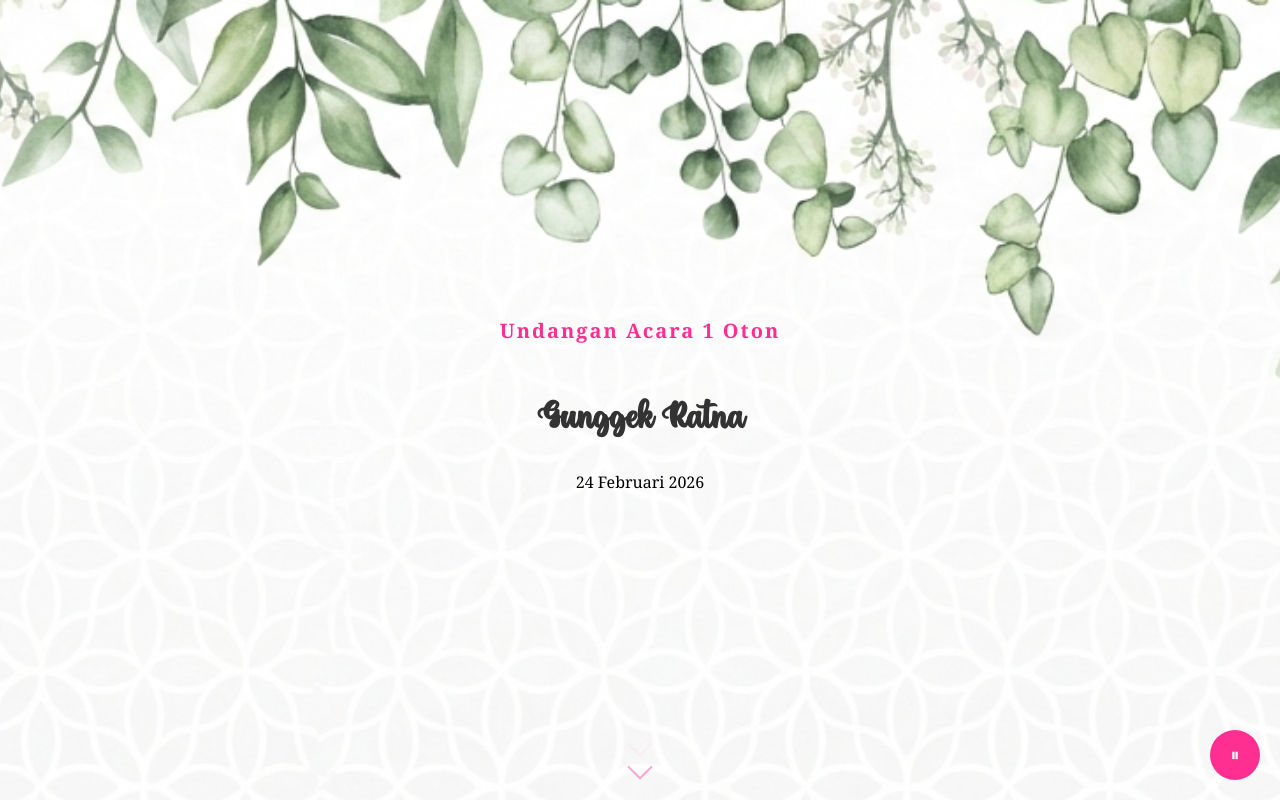
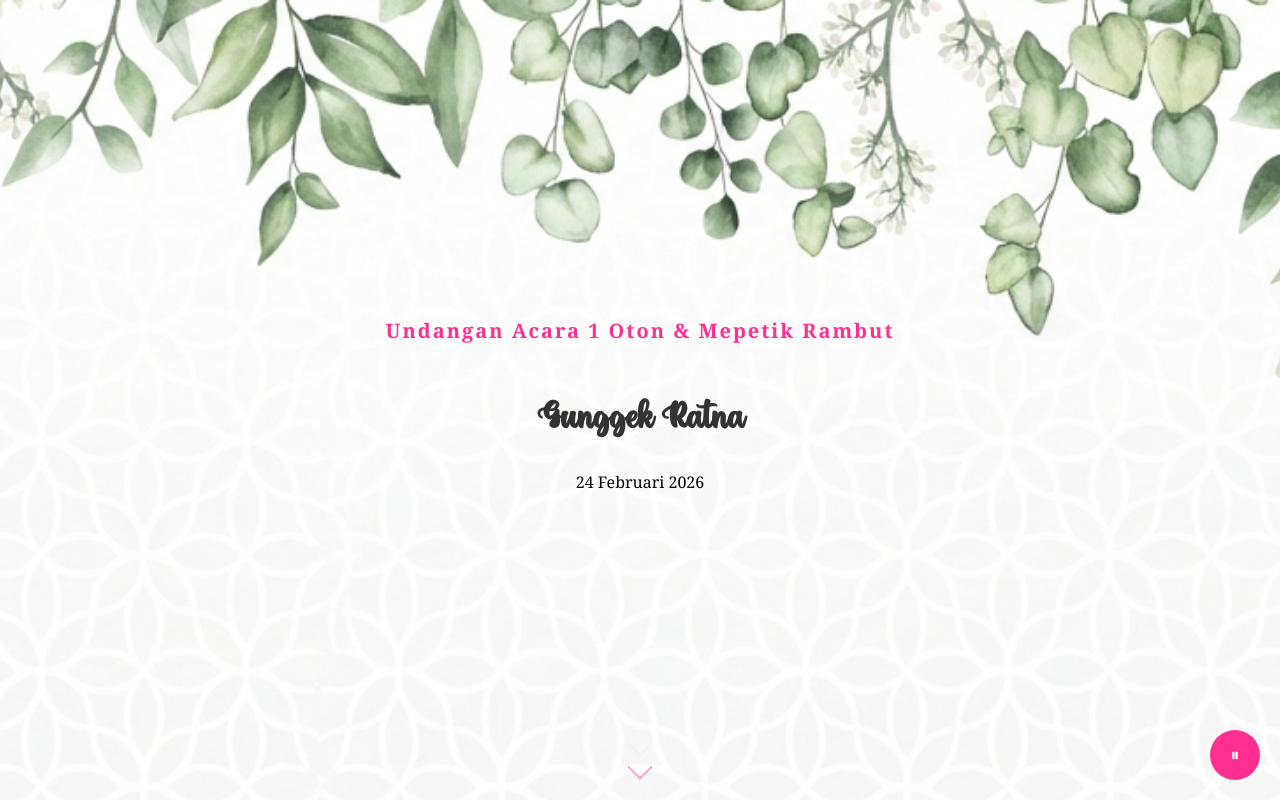
Before and after one commit to sandatya21/ratna-wiswa, a React (Create React App) app: page / in a window 1280 px wide. Both pictures are taken after a click on the button "Buka Undangan". Shown: the top 800 px of the page. Built offline with nearby package versions, Linux system fonts and the light colour scheme.

Commit message:
edit hero dan detail

```diff
--- a/src/components/Detail.js
+++ b/src/components/Detail.js
@@ -24,7 +24,7 @@ const Detail = () => (
         <b>Om Swastyastu</b>
       </p>
 
-      <p className="desc">Atas asung kertha wara nugraha Ida Sang Hyang Widhi Wasa / Tuhan Yang Maha Esa, kami bermaksud menyelenggarakan Upacara Manusa Yadnya 1 Oton putri kami.</p>
+      <p className="desc">Atas asung kertha wara nugraha Ida Sang Hyang Widhi Wasa / Tuhan Yang Maha Esa, kami bermaksud menyelenggarakan Upacara Manusa Yadnya 1 Oton & Mepetik Rambut putri kami.</p>
 
       <div className="divider" />
 
--- a/src/components/Hero.js
+++ b/src/components/Hero.js
@@ -4,7 +4,7 @@ import "../styles/hero.css";
 
 const Hero = () => (
   <motion.section className="hero" initial={{ opacity: 0 }} animate={{ opacity: 1 }}>
-    <p className="subtitle">Undangan Acara 1 Oton</p>
+    <p className="subtitle">Undangan Acara 1 Oton & Mepetik Rambut</p>
     <h1 className="hello">Gunggek Ratna</h1>
     <span>24 Februari 2026</span>
     <div className="scroll-indicator">
```
